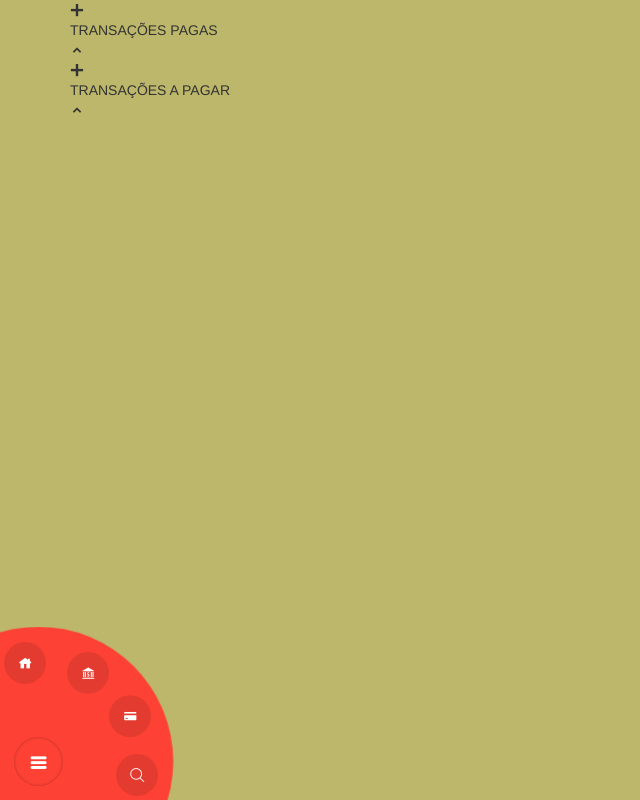
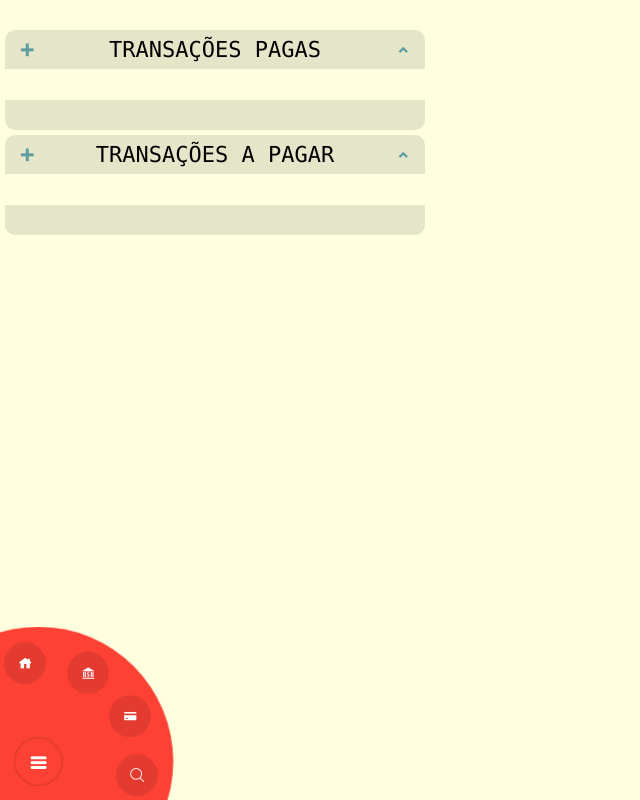
Before and after one commit to OswaldoSoares/financeiro, a Django app: page /transactions/ in a window 1280 px wide. Shown: the whole page, without its empty margins (0-640 px from the left). Run offline with Django 5.2, Linux system fonts and the light colour scheme; data that the repository does not hold is empty; some libraries are stand-ins or nearby versions.

Commit message:
Added styles

```diff
--- a/website/static/website/css/style.css
+++ b/website/static/website/css/style.css
@@ -1,5 +1,151 @@
+:root {
+  --color1: lightyellow;
+  --color2: hsla(0,0%,0%,.1);
+  --color3: lightslategray;
+  --color4: black;
+  --color5: cadetblue;
+  --color6: darkgoldenrod;
+  --color7: #363636;
+}
+
+* {
+  margin: 0;
+  padding: 0;
+  list-style: none;
+  text-decoration: none;
+}
+
 body {
-  background-color: darkkhaki;
+  background-color: var(--color1);
+  background-position: center center;
+  background-repeat: no-repeat;
+  -webkit-backgroud-size: cover;
+  -moz-background-size: cover;
+  -moz-background-size: cover;
+  background-size: cover;
+  background-attachment: fixed;
+  font-family: "Trebuchet MS", "Lucida Sans Unicode", "Lucida Grande",
+    "Lucida Sans", Arial, sans-serif;
+  font-family: "Monaco", "monospace";
+  overflow-y: scroll;
+}
+
+.container {
+  margin: 0;
+  padding: 0;
+  width: 100%;
+  display: flex;
+  align-items: center;
+  justify-content: flex-start;
+  overflow: visible;
+}
+
+.section-grid {
+  width: 100%;
+  padding: 5px;
+  display: grid;
+  grid-template-columns: 1fr;
+  grid-gap: 5px;
+}
+
+.grid-column {
+  width: 100%;
+}
+
+@media only screen and (min-width: 715px) {
+  .section-grid {
+    grid-template-columns: 1fr 1fr;
+  }
+}
+
+@media only screen and (min-width: 1070px) {
+  .section-grid {
+    grid-template-columns: 1fr 1fr 1fr;
+  }
+}
+
+@media only screen and (min-width: 1366px) {
+  .section-grid {
+    grid-template-columns: 0.3fr 0.5fr 1.5fr 1.7fr;
+  }
+}
+
+.div-flex {
+  width: 100%;
+  height: 100%;
+  display: flex;
+  align-items: center;
+  justify-content: space-between;
+  padding: 0 0.5rem;
+}
+
+.div-form-control {
+  width: 100%;
+  line-height: 2.5rem;
+}
+
+.tamanho-5 {
+  min-width: 5%;
+}
+
+.tamanho-10 {
+  min-width: 10%;
+}
+
+.tamanho-15 {
+  min-width: 15%;
+}
+
+.tamanho-20 {
+  min-width: 20%;
+}
+
+.tamanho-25 {
+  min-width: 25%;
+}
+
+.tamanho-30 {
+  min-width: 30%;
+}
+
+.tamanho-35 {
+  min-width: 35%;
+}
+
+.tamanho-40 {
+  min-width: 40%;
+}
+
+.tamanho-45 {
+  min-width: 45%;
+}
+
+.tamanho-50 {
+  min-width: 50%;
+}
+
+.tamanho-60 {
+  min-width: 60%;
+}
+
+.tamanho-65 {
+  min-width: 65%;
+}
+
+.tamanho-75 {
+  min-width: 75%;
+}
+
+.tamanho-80 {
+  min-width: 80%;
+}
+
+.tamanho-85 {
+  min-width: 85%;
+}
+
+.tamanho-100 {
+  min-width: 100%;
 }
 
 /* Menu Circular - Begin */
@@ -106,4 +252,209 @@ body {
   transform: translate3d(7em,1em,0);
 }
 
-/* Menu Circular - Begin */
+/* Menu Circular - End */
+
+/* Card - Begin */
+
+.card {
+  background-color: var(--color1);
+  width: 100%;
+  display: inline-block;
+  -webkit-column-break-inside: avoid;
+  border-radius: 10px;
+  margin-bottom: 5px;
+}
+
+.card-header {
+    background-color: var(--color2);
+    color: var(--color4);
+    height: 4rem;
+    font-size: 2.0rem;
+    border-radius: 1rem 1rem 0 0;
+    text-align: center;
+    vertical-align: middle;
+    border-bottom: 1px solid var(--color1);
+}
+
+.card-header span {
+  font-size: 2.2rem;
+  vertical-align: middle;
+}
+
+.card-header i {
+  font-size: 1.4rem;
+  font-weight: bold;
+}
+
+.card-body {
+  background-color: var(--color1);
+  width: 100%;
+  height: auto;
+  min-height: 3rem;
+}
+
+.card-body-item {
+  border-top: none;
+  border-bottom: 1px solid var(--color2);
+}
+
+.card-body span {
+  height: 1.5rem;
+  font-size: 1.3rem;
+  color: var(--color4);
+}
+
+.color-green span {
+  color: darkgreen !important;
+}
+
+.color-red span {
+  color: darkred !important;
+}
+
+.card-body i {
+  font-size: 1.4rem;
+}
+
+.card-footer {
+  background-color: var(--color2);
+  color: var(--color4);
+  height: 3rem;
+  font-size: 1.4rem;
+  border-radius: 0 0 1rem 1rem;
+  text-align: center;
+  vertical-align: middle;
+}
+
+.card-footer span {
+  font-size: 1.4rem;
+}
+
+.card-footer i {
+  font-size: 1.4rem;
+  font-weight: bold;
+}
+
+.addon-my-color {
+  background-color: var(--color2);
+  border: none !important;
+  border-bottom: 1px solid var(--color1) !important;
+  border-radius: 0;
+}
+
+.addon-my-color i {
+  max-width: 1.5rem;
+}
+
+.addon-first {
+  border-right: 1px solid var(--color1) !important;
+}
+
+.test-blue {
+  background-color: lightblue;
+}
+
+/* Cor dos itens clicaveis */
+.i-button,
+.i-button:active,
+.i-button:focus {
+  background-color: transparent;
+  color: var(--color5) !important;
+  text-decoration: none;
+  border: none;
+}
+
+.i-button:hover {
+  color: var(--color6) !important;
+  cursor: pointer;
+  text-decoration: none;
+}
+
+.i-button-null {
+  color: var(--color3);
+}
+
+.pad-left {
+  padding-left: 10px;
+}
+
+.pad-right {
+  padding-right: 10px;
+}
+
+
+/* Modal - Begin */
+
+.modal {
+  background-color: var(--color7);
+}
+
+.modal-dialog {
+  width: 800px;
+  border-radius: 15px;
+}
+
+.modal-content {
+  background-color: var(--color1);
+  border-radius: 15px;
+}
+
+.modal-header {
+  background-color: var(--color2);
+  color: var(--color7);
+  text-align: center;
+  border-radius: 10px 10px 0 0;
+}
+
+.modal-body {
+  background-color: var(--color1);
+}
+
+.modal .input-group-addon {
+  background-color: var(--color2);
+  padding: 0 !important;
+  padding-top: 5px !important;
+}
+
+.modal label {
+  color: var(--color4);
+  line-height: 1.2rem;
+}
+
+.modal input,
+.modal select,
+.modal textarea {
+  background-color: var(--color1);
+  color: var(--color7);
+  padding-left: 5px !important;
+  border-top-left-radius:0px !important;
+  border-top-right-radius:0px !important;
+}
+
+.modal .addon-top {
+  border-bottom-left-radius: 0px !important;
+  border-top-right-radius: 4px !important;
+  border:1px solid #ccc !important;
+  border-bottom: none !important;
+}
+
+.modal .textarea {
+  resize: none;
+}
+
+.modal-footer {
+  background-color: var(--color2);
+}
+/* Modal - End */
+
+.text-left {
+  text-align: left !important;
+}
+
+.text-center {
+  text-align: center !important;
+}
+
+.text-right {
+  text-align: right;
+}
```
